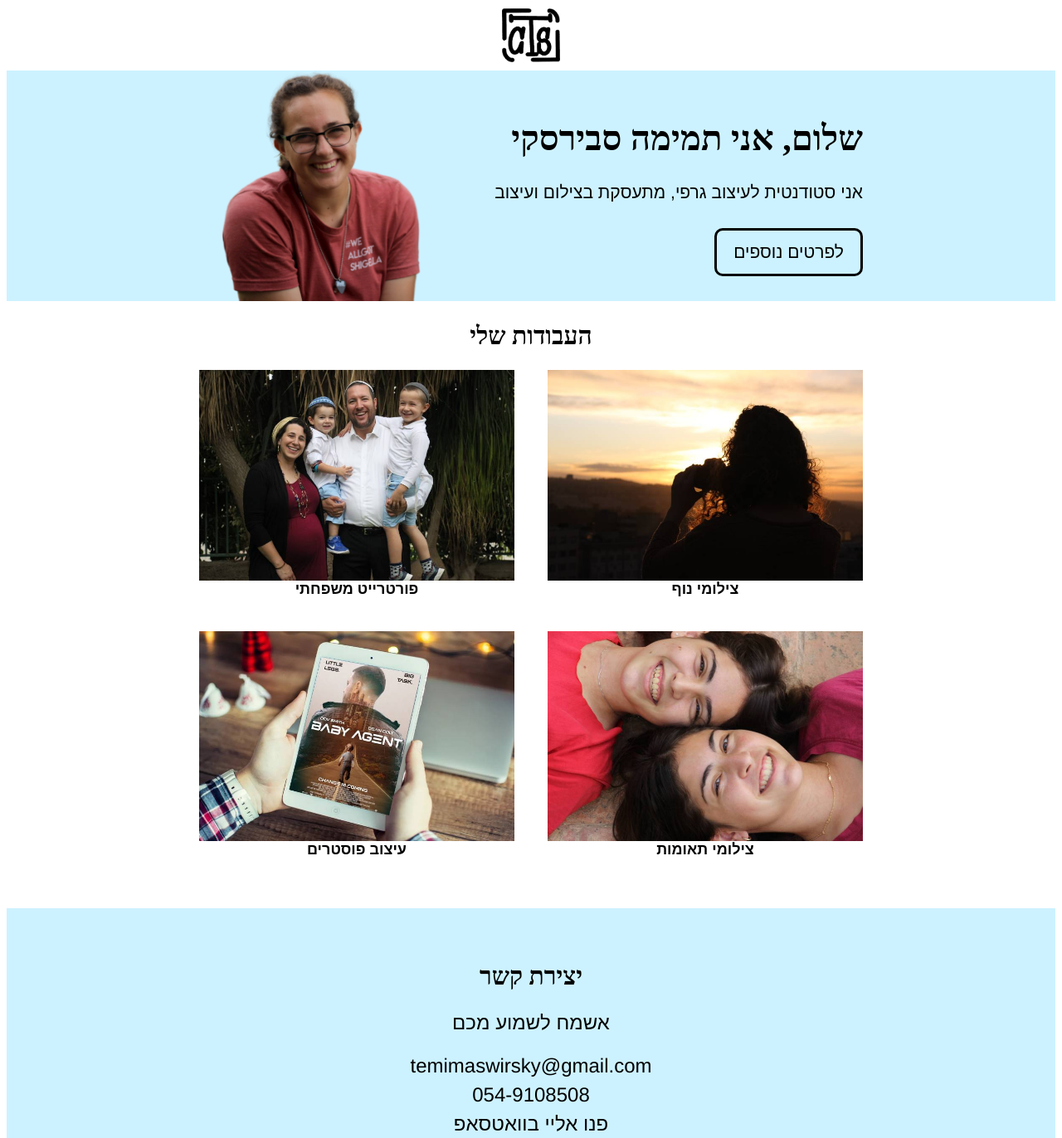
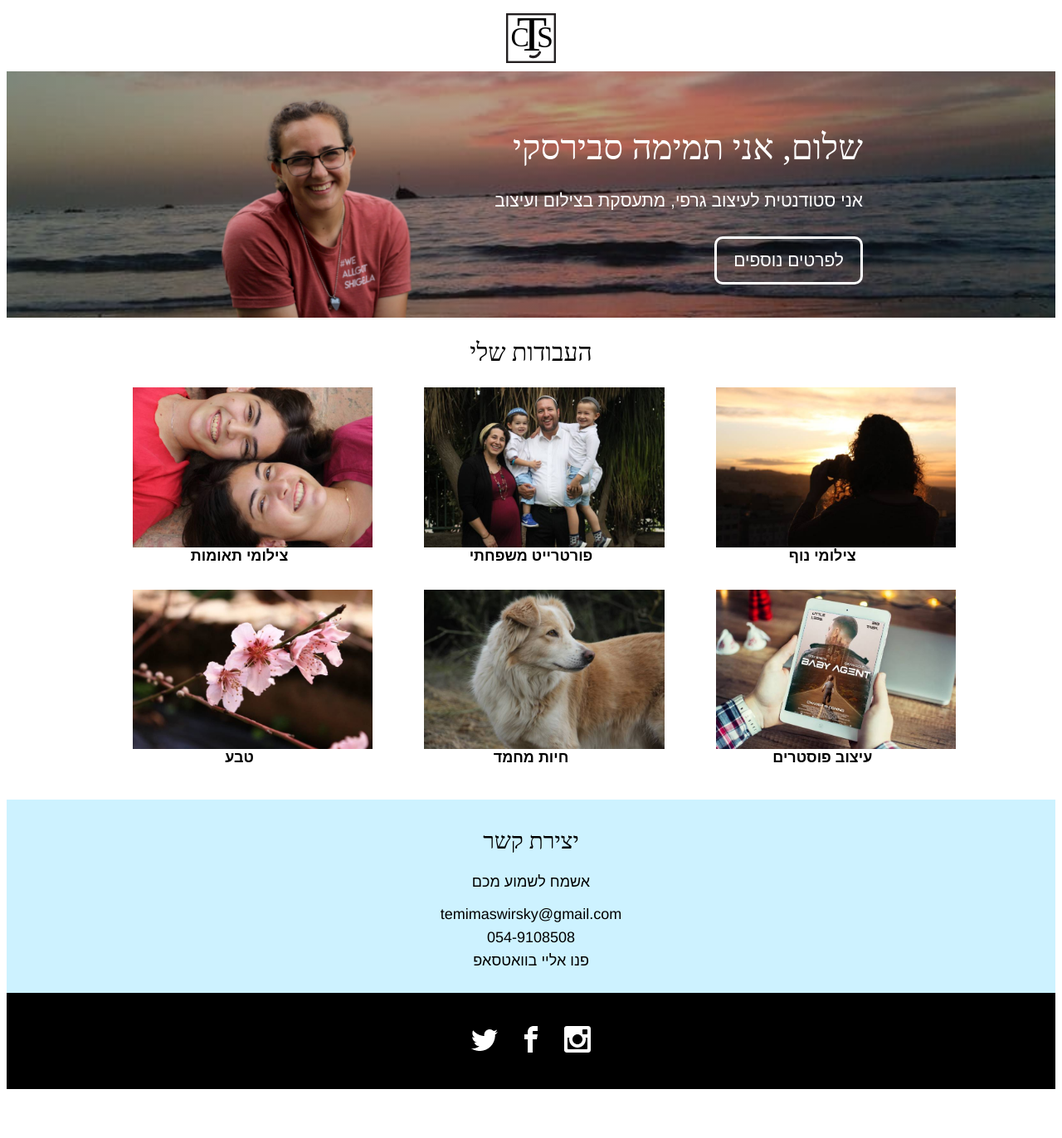
Before and after one commit to TemimaSwirsky/temima-s-couch, a plain HTML site: page index.html in a window 1280 px wide. Shown: the top 1372 px of the page at 83% size. After the commit the page ends 1321 px from the top, so only its background shows below. Drawn offline with nearby package versions, Linux system fonts and the light colour scheme; a web font is replaced by a local one.

Commit message:
pictures added

```diff
--- a/index.html
+++ b/index.html
@@ -12,7 +12,7 @@
 </head>
 
 <body>
-    <img src="img/logo.png" alt="Temima - אתרי אינטרנט" class="logo">
+    <img src="img/Logo.svg" alt="Temima - אתרי אינטרנט" class="logo">
     <div class="about">
         <div class="container">
             <div>
@@ -33,6 +33,8 @@
             <li><img src="img/2.JPG" alt="">פורטרייט משפחתי</li>
             <li><img src="img/3.JPG" alt="">צילומי תאומות</li>
             <li><img src="img/4.jpg" alt="">עיצוב פוסטרים</li>
+            <li><img src="img/5.JPG" alt="">חיות מחמד</li>
+            <li><img src="img/6.JPG" alt="">טבע</li>
         </ul>
     </div>
     <div class="contact">
--- a/style.css
+++ b/style.css
@@ -11,14 +11,27 @@ h3 {
 }
 
 .about {
-    background: #CDF2FF;
+    background-image: linear-gradient(rgba(0, 0, 0, 0.3), rgba(0, 0, 0, 0.3)), url(img/sunset.jpg);
+    background-attachment: fixed;
     font-size: 21px;
+    background-position: center;
+    background-repeat: no-repeat;
+    max-width: 100%;
+    background-size: cover;
 }
-
+img {
+  max-width: 100%;
+  width: auto;
+  height: auto;
+}
 .container {
+  max-width:1024px;
+  margin: auto;
+}
+.about .container {
     max-width: 800px;
     margin: auto;
-    color: #000;
+    color: #fff;
 }
 
 .about img {
@@ -26,27 +39,32 @@ h3 {
     width: auto;
     height: auto;
     display: block;
+    padding-top: 30px;
 }
 
 .about .container {
     display: grid;
     grid-template-columns: 2fr 1fr;
     align-items: center;
+    grid-gap: 30px;
 }
-
+.about h1{
+    color: #fff;
+    font-weight: 400;
+}
 .button {
     text-decoration: none;
-    border: 3px solid #000;
+    border: 3px solid #fff;
     padding: 14px 20px;
     display: inline-block;
     border-radius: 10px;
     margin-top: 10px;
-    color: #000;
+    color: #fff;
 }
 
 .button:hover {
-    background: #000;
-    color: #fff;
+    background: #fff;
+    color: #000;
     transition: 2s;
 
 }
@@ -55,18 +73,19 @@ h3 {
     list-style: none;
     padding: 0;
     display: grid;
-    grid-template-columns: 1fr 1fr;
-    grid-gap: 40px;
+    grid-template-columns: 1fr 1fr 1fr;
+    grid-gap: 30px;
     font-size: 18px;
     text-align: center;
     font-weight: bold;
     color: #000;
 
+
 }
 
 .gallery img {
     display: block;
-    max-width: 100%;
+    max-width: 90%;
 
 }
 
@@ -74,41 +93,55 @@ h2 {
     font-size: 30px;
     text-align: center;
     font-style: normal;
+    font-weight: 400;
 }
+
 .logo {
-  max-width: 70px;
+    max-width: 60px;
     display: block;
     margin: 10px auto;
 }
+
 .contact {
     background: #CDF2FF;
-  font-size: 24px;
+    font-size: 18px;
     text-align: center;
-  margin-top: 60px;
-  padding: 40px 0;
+    margin-top: 40px;
+    padding: 10px 0;
     color: #000;
 }
+
 .contact a:hover {
     opacity: 0.7;
     text-decoration-line: underline;
+
 }
+
 .contact ul {
     list-style: none;
     padding: 0;
     color: #000;
+    font-size: 18px;
 }
+
 .contact li {
     margin-bottom: 7px;
     color: #000;
 }
+.contact h2{
+    font-size: 28px;
+}
+
 .footer {
     background: #000;
     text-align: center;
     padding: 40px 0;
 }
+
 .footer a {
     margin: 0 10px;
 }
+
 a {
     color: #000;
     text-decoration: none;
```
Also changed, not shown: img/5.JPG (added), img/6.JPG (added), img/Logo.svg (added), img/face.png (added), img/insta.png (added), img/sunset.jpg (added), img/twit.png (added). Lines whose indentation alone changed are shown as unchanged.
